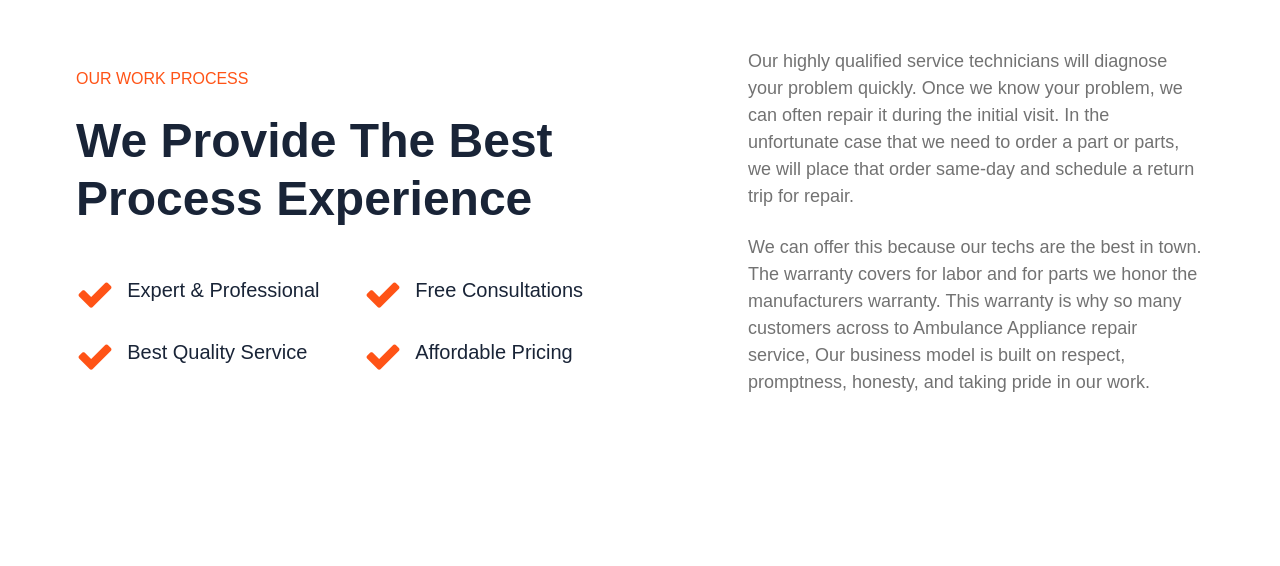
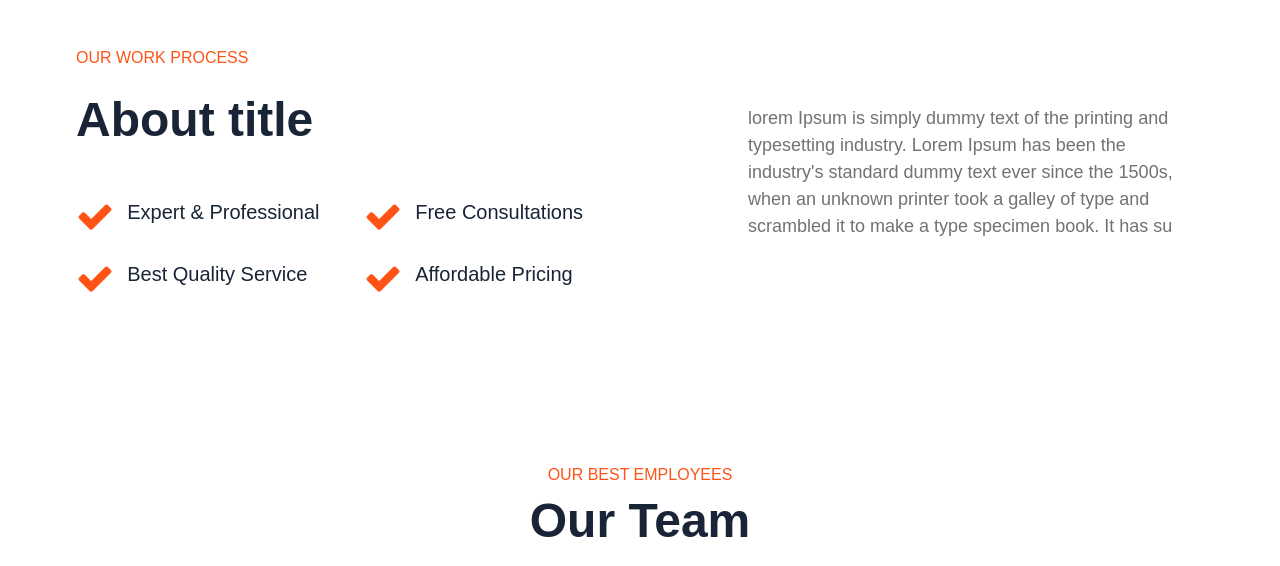
Before and after one commit to lemanmiriyeva/ambulanceappliance, a Django app: page /about/ in a window 1280 px wide. Shown: the part 382-948 px from the top of the page. Run offline with Django 4.2, Linux system fonts and the light colour scheme; data comes from the database, SQL or seed files in the repository; both versions use the stored data as it was after the commit; some libraries are stand-ins or nearby versions; some web fonts are replaced.

Commit message:
initial commit

```diff
--- a/core/templates/about.html
+++ b/core/templates/about.html
@@ -39,10 +39,11 @@
 <div class="about-us-section w-100">
     <div class="container-fluid py-5 about" data-aos="fade-down" data-aos-easing="linear" data-aos-duration="1000">
         <div class="row pb-5 d-flex about-row d-flex justify-content-between align-items-center">
+            {% for about in abouts %}
             <div
                 class="col-md-12 col-sm-10 col-12 col-lg-6 col-xl-6 col-xxl-6 about-image d-flex flex-column justify-content-center">
                 <h6 class="mb-4">OUR WORK PROCESS</h6>
-                <h1 class="mb-4">We Provide The Best Process Experience</h1>
+                <h1 class="mb-4">{{about.title}}</h1>
                 <img class="w-100 d-none"
                     src="https://templatekit.kulokale.com/plumbtion/wp-content/uploads/sites/7/elementor/thumbs/smiling-male-plumber-in-uniform-holds-drain-pipe-resize-pipnelaqrotunyyrfd6foso03i9l60oeg27uaff21c.jpg"
                     alt="">
@@ -66,15 +67,14 @@
                         </div>
                     </div>
             </div>
+
             <div class="col-md-12 col-12 col-sm-12 col-lg-6 col-xl-5 col-xxl-5 header-text4">
-                <p class="mb-4">Our highly qualified service technicians will diagnose your problem quickly. Once we know your problem, we can often repair it during the initial visit. In the unfortunate case that we need to order a part or parts, we will place that order same-day and schedule a return trip for repair.
-                </p>
-                <p class="mb-4">We can offer this because our techs are the best in town. The warranty covers for labor and for parts we honor the manufacturers warranty. This warranty is why so many customers across to Ambulance Appliance repair service, Our business model is built on respect, promptness, honesty, and taking pride in our work.
-                </p>
+                <p class="mb-4">{{about.large_desc}}</p>
 
 
 
             </div>
+            {% endfor %}
 
         </div>
 
--- a/core/urls.py
+++ b/core/urls.py
@@ -3,7 +3,9 @@
 from .views import *
 
 urlpatterns=[
-    path('home/',home,name='home'),
-    path('about/',about,name='about'),
+    # path('home/',home,name='home'),
+    path('home/',HomeView.as_view(),name='home'),
+    # path('about/',about,name='about'),
+    path('about/',AboutView.as_view(),name='about'),
     path('contact/',contact,name='contact')
 ]
--- a/core/views.py
+++ b/core/views.py
@@ -1,18 +1,40 @@
 from django.shortcuts import render
+from django.views.generic import ListView
 from .models import *
 
-def home(request):
-    context ={}
+#Functional view
+# def home(request):
+#     context ={}
+#     context["services"] = Service.objects.all()[:4:3]
+#     context["works"]=Works.objects.filter(title="Work1")
+#     print(context["works"])
+#     context["abouts"]=About.objects.all()
+#     print(context["services"],context["works"])
 
-    context["services"] = Service.objects.all()
-    context["works"]=Works.objects.all()
-    print(context["services"],context["works"])
+#     return render(request, "index.html", context)
 
-    return render(request, "index.html", context)
+class HomeView(ListView):
+    model=Service
+    template_name="index.html"
 
+    def get_context_data(self, **kwargs):
+        context=super().get_context_data(**kwargs)
+        context['services']=Service.objects.all()
+        context['works']=Works.objects.all()
+        context['abouts']=About.objects.all()
+        return context
 
-def about(request):
-    return render(request,'about.html')
+#Functional view
+# def about(request):
+#     context={}
+#     context["abouts"]=About.objects.all()
+#     return render(request,'about.html',context)
+
+#Generic view
+class AboutView(ListView):
+    model=About
+    template_name="about.html"
+    context_object_name="abouts"
 
 
 def contact(request):
```
Also changed, not shown: core/templates/contact.html (+3 -24 lines), core/templates/index.html (+5 -7 lines), about_section_first.jpg (added), about_section_first_PKB4anI.jpg (added), core/forms.py (added), db.sqlite3, favicon.png (added), home.jpg (added), provide_section.jpg (added), refrigerator.png (added), refrigerator_nIIy06j.png (added), slide_4.jpg (added).
